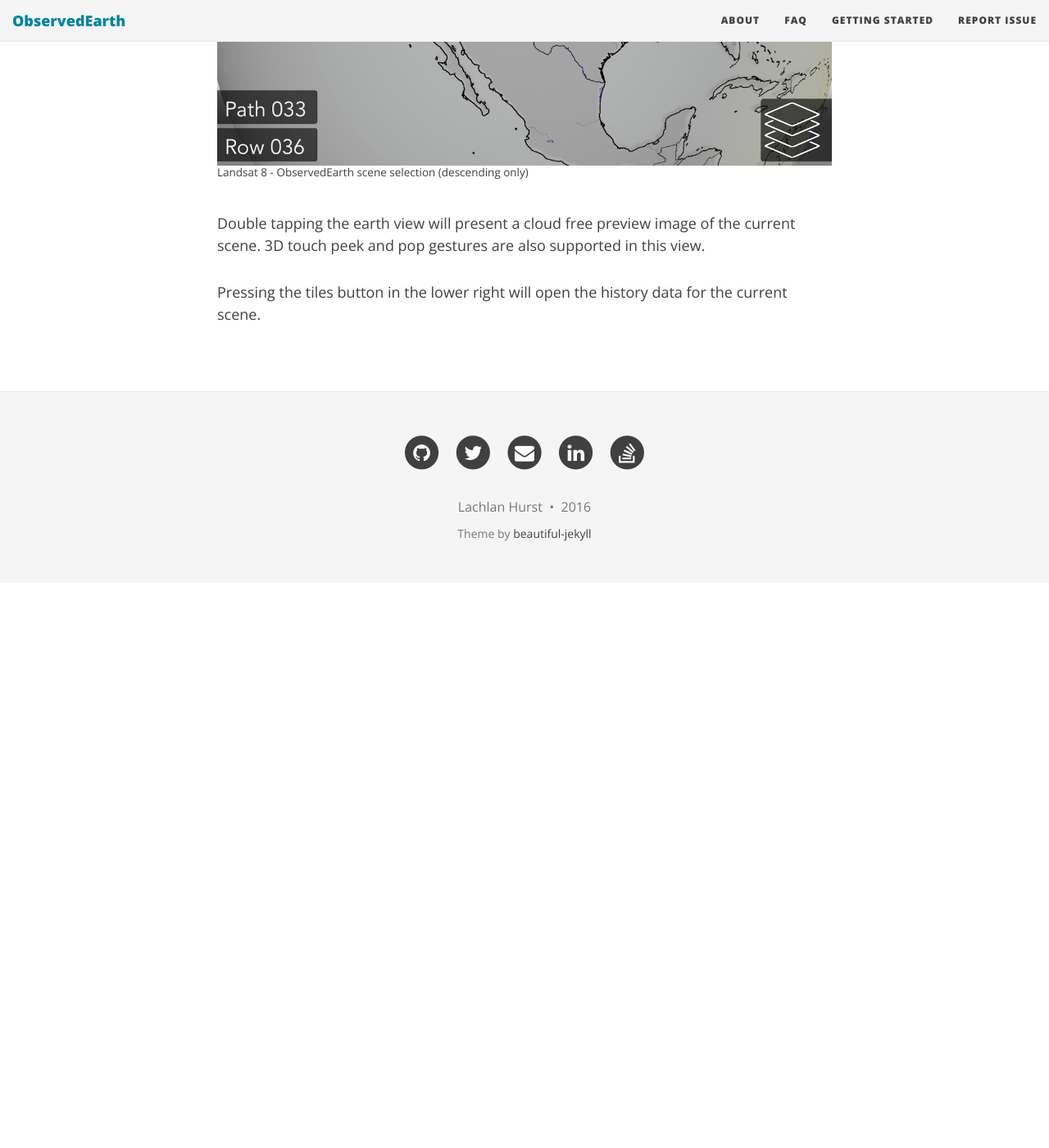
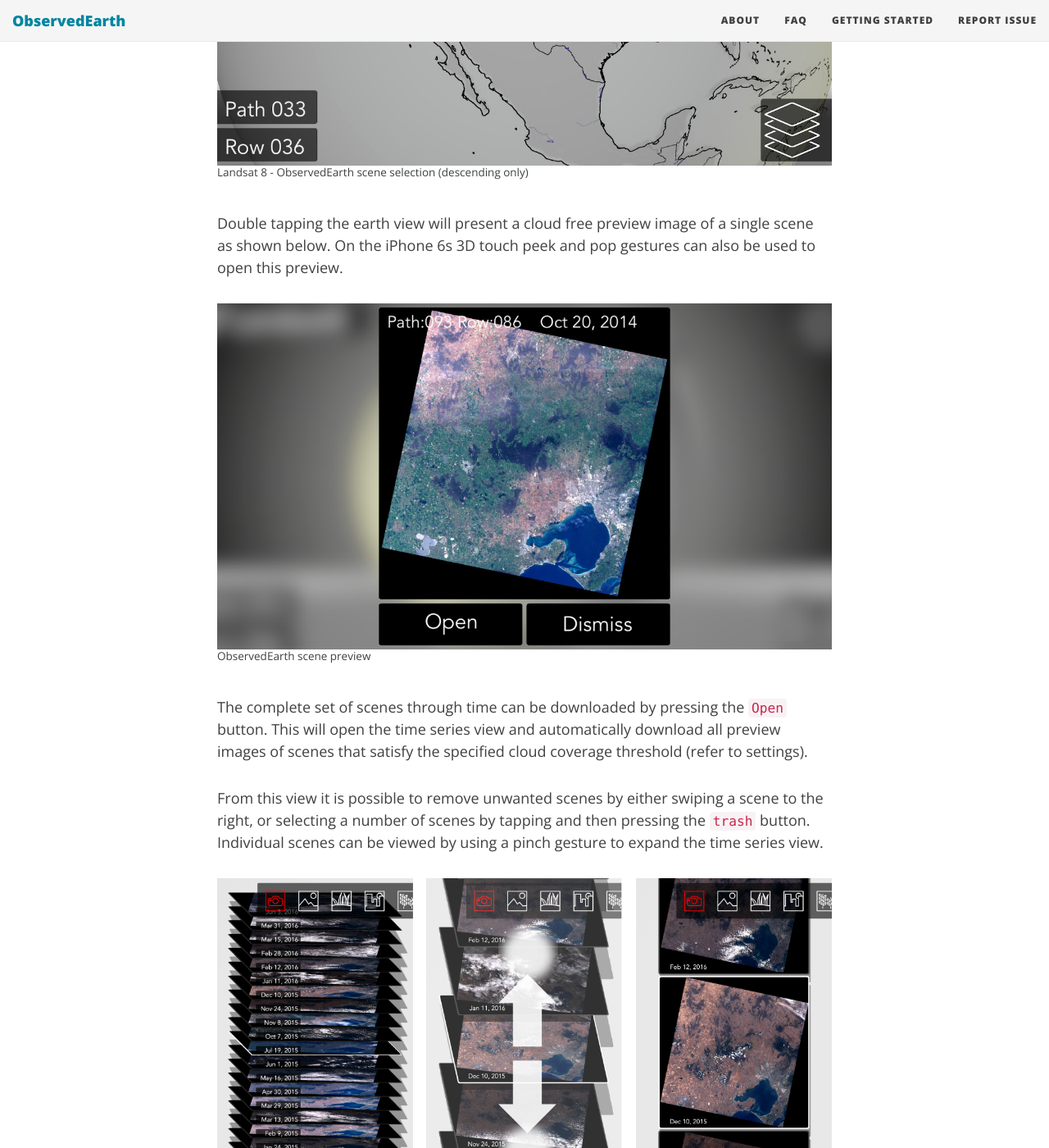
Before and after one commit to lachlanhurst/observedearth-web, a Jekyll site: the page built from gettingstarted.md, in a window 1280 px wide and 1400 px high, scrolled down 1283 px. Shown: the whole window at 82% size. Built offline with Jekyll 4.4.1, drawn with Linux system fonts in a browser that asks for light colours; nearby versions of some CDN libraries; before the commit the page ends 1994 px from its top, so only the background shows below that; some of the changed text lies outside the part shown.

Commit message:
finished first draft of getting started, added skeleton pages.

```diff
--- a/gettingstarted.md
+++ b/gettingstarted.md
@@ -15,6 +15,23 @@ These same scenes are displayed within ObservedEarth, although the number of sce
 ![Landsat 8 scenes in ObservedEarth](../img/oe_scenes.png)
 <sup>Landsat 8 - ObservedEarth scene selection (descending only)</sup>
 
-Double tapping the earth view will present a cloud free preview image of the current scene. 3D touch peek and pop gestures are also supported in this view.
+Double tapping the earth view will present a cloud free preview image of a single scene as shown below. On the iPhone 6s 3D touch peek and pop gestures can also be used to open this preview.
 
-Pressing the tiles button in the lower right will open the history data for the current scene.
+![Preview](../img/oe_preview.png)
+<sup>ObservedEarth scene preview</sup>
+
+The complete set of scenes through time can be downloaded by pressing the `Open` button. This will open the time series view and automatically download all preview images of scenes that satisfy the specified cloud coverage threshold (refer to settings).
+
+From this view it is possible to remove unwanted scenes by either swiping a scene to the right, or selecting a number of scenes by tapping and then pressing the `trash` button. Individual scenes can be viewed by using a pinch gesture to expand the time series view.
+
+![Preview](../img/oe_how_to_open_tiles.png)
+
+Once fully expanded, pinching a specific scene will zoom in on it's contents to give a closer view. Once zoomed in users are also able to crop the scene potentially accessing higher resolution data.
+
+![Preview](../img/oe_how_to_zoom_tiles.png)
+
+### What next?
+* [Visualisation filters](../visualisationfilters)
+* [Accessing high resolution data](../highresolution)
+* [Sharing ObservedEarth visualisations](../sharing)
+* [App settings](../settings)
```
Also changed, not shown: highresolution.md (added, +9 -0 lines), settings.md (added, +6 -0 lines), sharing.md (added, +10 -0 lines), visualisationfilters.md (added, +7 -0 lines), img/oe_how_to_open_tiles.png (added), img/oe_how_to_zoom_tiles.png (added), img/oe_preview.png (added).
